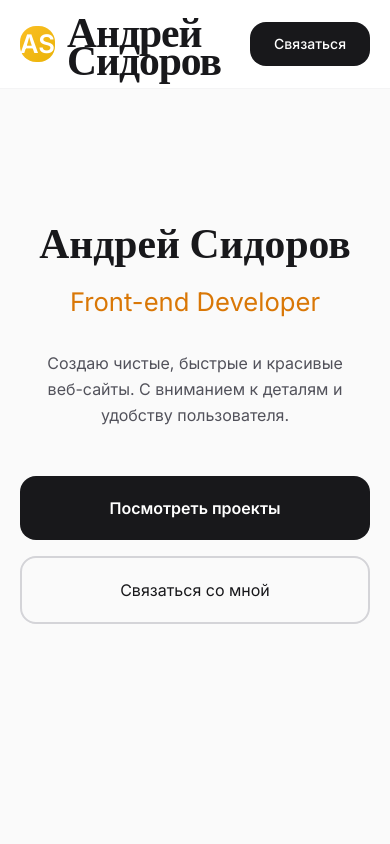
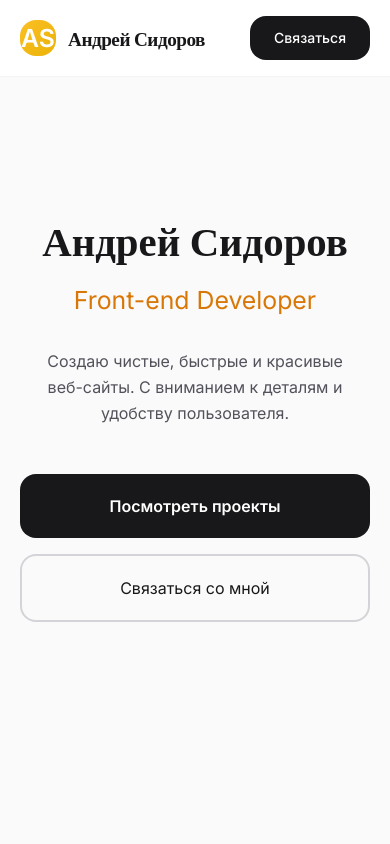
Before and after one commit to zakrouokno/portfolio, a plain HTML site: page index.html in a window 390 px wide. Shown: the top 844 px of the page. Drawn offline with nearby package versions, Linux system fonts and the light colour scheme.

Commit message:
Update index.html

```diff
--- a/index.html
+++ b/index.html
@@ -17,18 +17,21 @@
     /* Мобильные улучшения */
     @media (max-width: 768px) {
       .heading {
-        font-size: 2.6rem !important;
-        line-height: 1.1;
+        font-size: 2.55rem !important;
+        line-height: 1.08;
       }
       h1 {
-        font-size: 2.55rem !important;
+        font-size: 2.5rem !important;
       }
       section {
-        padding-top: 3rem !important;
+        padding-top: 2.8rem !important;
         padding-bottom: 3rem !important;
       }
       .text-2xl {
-        font-size: 1.6rem !important;
+        font-size: 1.55rem !important;
+      }
+      .text-xl {
+        font-size: 1.2rem !important;
       }
     }
   </style>
@@ -56,7 +59,7 @@
     </div>
   </nav>
 
-  <!-- Hero -->
+  <!-- Hero - компактная версия для телефона -->
   <section class="min-h-screen flex items-center justify-center pt-16 bg-zinc-50">
     <div class="max-w-5xl mx-auto px-5 text-center">
       <h1 class="heading text-5xl md:text-6xl lg:text-7xl font-bold leading-none mb-6 text-zinc-900">
```
